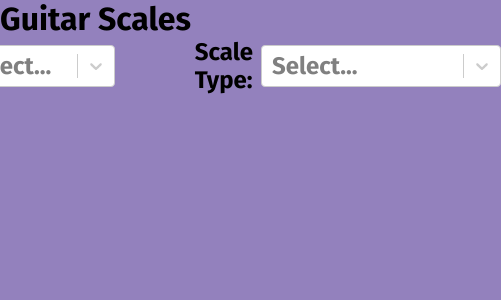
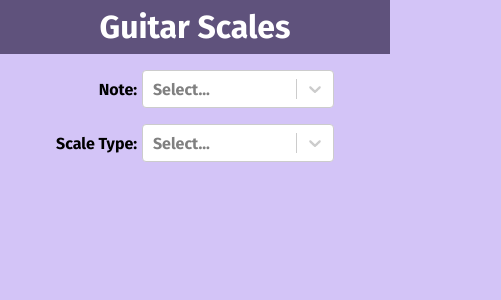
Before and after one commit to JoshGraham14/Guitar-Scale-Tutor, a React (Vite) app: page / in a window 390 px wide. Shown: the top 300 px of the page, 501 px wide, since content can reach past the window. Built offline with nearby package versions, Linux system fonts and the light colour scheme.

Commit message:
basic responsive design added for Select boxes

```diff
--- a/src/App.css
+++ b/src/App.css
@@ -1,4 +1,17 @@
+header {
+	background-color: var(--darker-background-colour);
+	display: flex;
+	justify-content: center;
+	align-items: center;
+	padding-block: 0.5rem;
+}
+
+.title {
+	color: white;
+}
+
 section {
+	padding-top: 1rem;
 	display: flex;
 	flex-direction: column;
 	justify-content: center;
@@ -19,6 +32,14 @@ section {
 	font-size: 1.5rem;
 }
 
+#note-select {
+	width: 10rem;
+}
+
+#scale-select {
+	width: 17rem;
+}
+
 .scales-container {
 	display: flex;
 	justify-content: center;
@@ -27,3 +48,34 @@ section {
 	flex-wrap: wrap;
 	gap: 2rem;
 }
+
+@media (max-width: 800px) {
+	.options-container {
+		gap: 3em;
+	}
+
+	.option {
+		gap: 0.3rem;
+		font-size: 1rem;
+	}
+
+	#note-select {
+		width: 8rem;
+	}
+
+	#scale-select {
+		width: 12rem;
+	}
+}
+
+@media (max-width: 570px) {
+	.options-container {
+		flex-direction: column;
+		align-items: flex-end;
+		gap: 1rem;
+	}
+
+	#note-select {
+		width: 12rem;
+	}
+}
--- a/src/App.tsx
+++ b/src/App.tsx
@@ -28,7 +28,7 @@ function App() {
 	return (
 		<>
 			<header>
-				<h1>Guitar Scales</h1>
+				<h1 className='title'>Guitar Scales</h1>
 			</header>
 			<section>
 				<div className='options-container'>
@@ -41,7 +41,6 @@ function App() {
 							styles={{
 								control: baseStyles => ({
 									...baseStyles,
-									width: '10rem',
 									'&:hover': {
 										cursor: 'pointer',
 									},
@@ -58,7 +57,6 @@ function App() {
 							styles={{
 								control: baseStyles => ({
 									...baseStyles,
-									width: '15rem',
 									'&:hover': {
 										cursor: 'pointer',
 									},
--- a/src/index.css
+++ b/src/index.css
@@ -9,11 +9,11 @@
 
 :root {
 	--background-colour: #d3c4f7;
-	--darker-background-colour: #9381bd;
+	--darker-background-colour: #5f527c;
 }
 
 body {
 	font-family: 'Fira Sans', sans-serif;
 	font-weight: 700;
-	background-color: var(--darker-background-colour);
+	background-color: var(--background-colour);
 }
```
